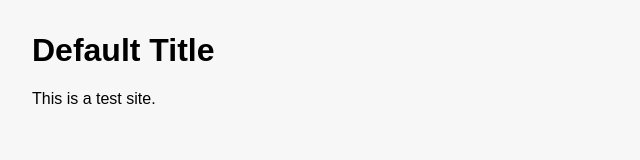
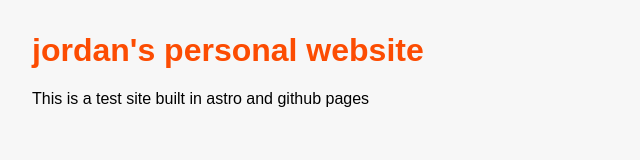
Before and after one commit to jo7dan/personal-site-public, a plain HTML site: page index.html in a window 1280 px wide. Shown: the whole page, without its empty margins (0-640 px from the left). Drawn offline with Linux system fonts and the light colour scheme.

Commit message:
deploy: jo7dan/personal-site@cc8cae8dfc6963c2ce25a3a3b9d9444ae6d5aa88

```diff
--- a/index.html
+++ b/index.html
@@ -1,2 +1,2 @@
-<!DOCTYPE html><html lang="en"> <head><meta charset="UTF-8"><title>My Astro Site</title><style>body{font-family:sans-serif;background:#f7f7f7;margin:2rem}
-</style></head> <body> <header> <h1>Default Title</h1> </header> <p>This is a test site.</p> </body></html>
+<!DOCTYPE html><html lang="en"> <head><meta charset="UTF-8"><title>jordan nienow home page</title><style>body{font-family:sans-serif;background:#f7f7f7;margin:2rem}h1{font-size:2rem;color:#fc4c02}
+</style></head> <body> <header> <h1>jordan&#39;s personal website</h1> </header> <p>This is a test site built in astro and github pages</p> </body></html>
```
Also changed, not shown: 1 other file.
